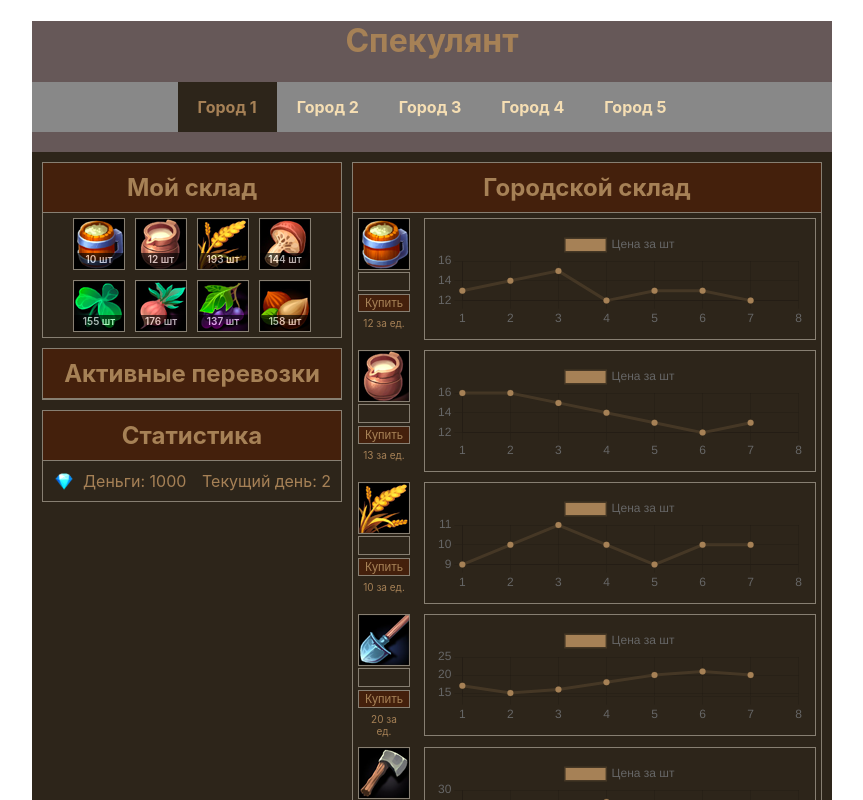
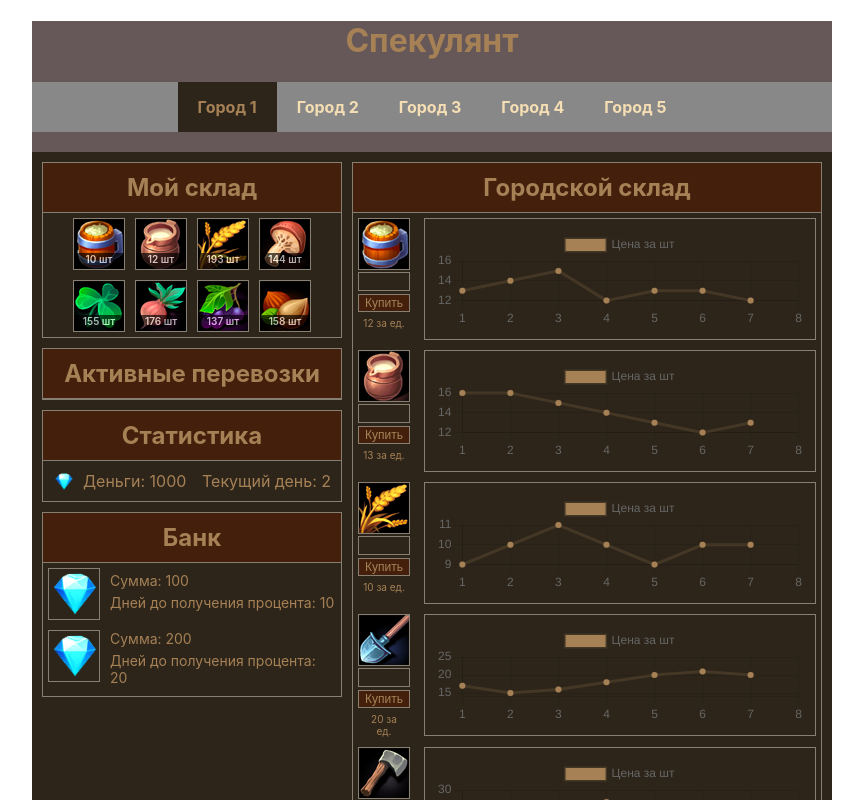
Before and after one commit to Shurr777/Speculator, a React (Create React App) app: page / in a window 1280 px wide. Shown: the top 800 px of the page, without its empty margins (208-1071 px from the left). Built offline with nearby package versions, Linux system fonts and the light colour scheme.

Commit message:
Bank overlay

```diff
--- a/src/components/App/App.jsx
+++ b/src/components/App/App.jsx
@@ -4,11 +4,24 @@ import Storage from "../Storage/Storage";
 import CityStorage from "../CityStorage/CityStorage";
 import Transportation from "../Transportation/transportattion";
 import Stats from "../Stats/Stats";
-import {useState, useEffect} from "react";
+import React, {useState, useEffect} from "react";
+import Bank from "../Bank/Bank";
 
 function App() {
     const [currentCity, setCurrentCity] = useState(1);
     const [selectedGood, setSelectedGood] = useState(null);
+    const [deposits, setDeposits] = useState([
+        {
+            id: 1,
+            amount: 100,
+            days: 10
+        },
+        {
+            id: 2,
+            amount: 200,
+            days: 20
+        }
+    ])
     const [storages, setStorages] = useState([
         {
             cityId: 1,
@@ -545,8 +558,10 @@ function App() {
                     <div className="stats">
                         <Stats days={days}
                                money={money}
-
                         />
+                    </div>
+                    <div className="deposits">
+                        <Bank deposits={deposits}/>
                     </div>
                 </div>
                 <div className="column">
--- /dev/null
+++ b/src/components/Bank/Bank.jsx
@@ -0,0 +1,33 @@
+import React from 'react';
+import './Bank.scss';
+
+const Bank = (props) => {
+
+
+    return (
+        <div>
+            <h2 className="title">Банк</h2>
+            <div className="panel">
+                {props.deposits.map((deposit) =>{
+                    return (
+                        <div className="good-item-wrapper">
+                            <div className="good-item-description">
+                                <div className="good-item item-deposit"/>
+                            </div>
+                            <div className="good-item-deposit-info">
+                                <div>
+                                    <div className="header">Сумма: {deposit.amount}</div>
+                                    <div className="days">
+                                       Дней до получения процента: {deposit.days}
+                                    </div>
+                                </div>
+                            </div>
+                        </div>
+                    )
+                })}
+            </div>
+        </div>
+    );
+};
+
+export default Bank;
--- /dev/null
+++ b/src/components/Bank/Bank.scss
@@ -0,0 +1,41 @@
+.deposits {
+  .good-item-wrapper {
+    display: flex;
+    justify-content: space-between;
+
+    .good-item-description {
+      width: 52px;
+      margin: 5px;
+    }
+
+    .good-item {
+      width: 50px;
+      height: 50px;
+      border: 1px solid #877f72;
+      vertical-align: top;
+
+      background-image: url("../img/icons.png");
+      background-repeat: no-repeat;
+      cursor: pointer;
+
+      &.item-deposit {
+        background-position: -380px 0;
+      }
+    }
+
+    .good-item-deposit-info {
+      display: flex;
+      width: 100%;
+      text-align: left;
+      padding: 5px;
+      justify-content: space-between;
+      align-items: center;
+
+      .header,
+      .days {
+        font-size: 14px;
+        padding-bottom: 5px;
+      }
+    }
+  }
+}
```
